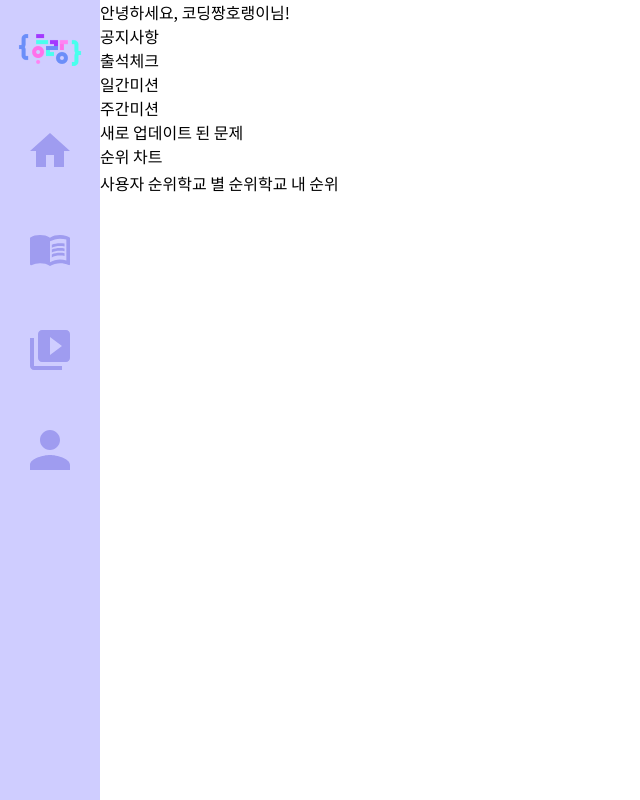
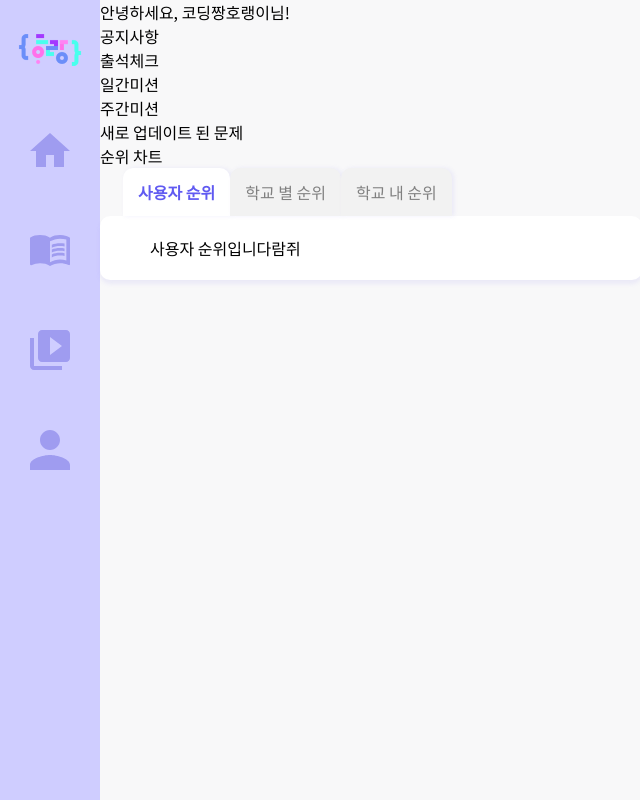
Before and after one commit to horang-edu/FE, a React (Create React App) app: page / in a window 1280 px wide. Shown: the whole page, without its empty margins (0-640 px from the left). Built offline with nearby package versions, Linux system fonts and the light colour scheme.

Commit message:
#18 feat : 탭 메뉴 컴포넌트

```diff
--- a/src/components/common/layout/Layout.jsx
+++ b/src/components/common/layout/Layout.jsx
@@ -4,10 +4,10 @@ import { Outlet } from "react-router-dom";
 
 function Layout() {
   return (
-    <div className="w-full h-[100vh] overflow-auto">
-      <div className="flex h-full">
+    <div className="w-full h-[100vh] overflow-auto bg-bgcolor">
+      <div className="flex w-full h-full">
         <Sidebar />
-        <section>
+        <section className="w-full">
           <Outlet />
         </section>
       </div>
--- /dev/null
+++ b/src/components/ranking/CampusRanking.jsx
@@ -0,0 +1,7 @@
+import React from "react";
+
+function CampusRanking() {
+  return <div>교내 랭킹입니다람쥐</div>;
+}
+
+export default CampusRanking;
--- /dev/null
+++ b/src/components/ranking/SchoolRanking.jsx
@@ -0,0 +1,7 @@
+import React from "react";
+
+function SchoolRanking() {
+  return <div>학교 별 랭킹입니다람쥐</div>;
+}
+
+export default SchoolRanking;
--- /dev/null
+++ b/src/components/ranking/UserRanking.jsx
@@ -0,0 +1,7 @@
+import React from "react";
+
+function UserRanking() {
+  return <div>사용자 순위입니다람쥐</div>;
+}
+
+export default UserRanking;
--- /dev/null
+++ b/src/components/tab/Tab.jsx
@@ -0,0 +1,29 @@
+import React, { useState } from "react";
+
+function Tab({ tabData, type }) {
+  const [currentTab, setCurrentTab] = useState(0);
+  const padding = {
+    userRanking: "px-[3.125rem] py-5",
+    schoolRanking: "px-[6.375rem] py-5",
+    campusRanking: "px-[4.5rem] py-5",
+    notice: "px-[2.375rem] py-8",
+    question: "px-[1.875rem] pt-5 pb-[2.375rem]",
+  };
+
+  return (
+    <div>
+      <ul className="flex ml-[1.4375rem]">
+        {tabData.map((item, index) => {
+          return (
+            <li onClick={() => setCurrentTab(index)} className={index === currentTab ? "tabMenu-active" : "tabMenu"}>
+              {item.menu}
+            </li>
+          );
+        })}
+      </ul>
+      <div className={`${padding[type]} w-full rounded-custom shadow-custom bg-white`}>{tabData[currentTab].content}</div>
+    </div>
+  );
+}
+
+export default Tab;
--- a/src/pages/Home.jsx
+++ b/src/pages/Home.jsx
@@ -1,6 +1,16 @@
 import React from "react";
+import Tab from "../components/tab/Tab";
+import UserRanking from "../components/ranking/UserRanking";
+import SchoolRanking from "../components/ranking/SchoolRanking";
+import CampusRanking from "../components/ranking/CampusRanking";
 
 function Home() {
+  const tabData = [
+    { menu: "사용자 순위", content: <UserRanking /> },
+    { menu: "학교 별 순위", content: <SchoolRanking /> },
+    { menu: "학교 내 순위", content: <CampusRanking /> },
+  ];
+
   return (
     <div>
       <div>
@@ -13,14 +23,9 @@ function Home() {
         <div>주간미션</div>
       </div>
       <div>새로 업데이트 된 문제</div>
-      <div>
-        <div>순위 차트</div>
-        <div>
-          <button>사용자 순위</button>
-          <button>학교 별 순위</button>
-          <button>학교 내 순위</button>
-          <div></div>
-        </div>
+      <div className="w-[542px]">
+        <h2>순위 차트</h2>
+        <Tab tabData={tabData} type={"userRanking"} />
       </div>
     </div>
   );
--- a/src/style/styles.css
+++ b/src/style/styles.css
@@ -2,13 +2,6 @@
 @import "tailwindcss/base";
 @import "tailwindcss/components";
 @import "tailwindcss/utilities";
-
-.layout {
-  display: flex;
-  flex-direction: column;
-  justify-content: center;
-  align-items: center;
-}
 
 .progress-layout {
   width: 995px;
@@ -71,3 +64,22 @@
   border: 0.125rem solid rgba(207, 205, 255, 1);
   border-radius: 0.625rem;
 }
+
+.tabMenu-active {
+  padding: 0.75rem 0.9375rem;
+  background-color: #ffffff;
+  color: #605af1;
+  font-weight: 600;
+  cursor: pointer;
+  border-radius: 0.625rem 0.625rem 0rem 0rem;
+  box-shadow: 2px 0px 4px 0px rgba(159, 156, 240, 0.15);
+}
+
+.tabMenu {
+  padding: 0.75rem 0.9375rem;
+  background-color: #f2f2f2;
+  color: #808080;
+  cursor: pointer;
+  border-radius: 0.625rem 0.625rem 0rem 0rem;
+  box-shadow: 2px 0px 4px 0px rgba(159, 156, 240, 0.15);
+}
--- a/tailwind.config.js
+++ b/tailwind.config.js
@@ -3,51 +3,52 @@ module.exports = {
   theme: {
     extend: {
       fontFamily: {
-        'sans': ['Noto Sans', 'sans-serif'],
+        sans: ["Noto Sans", "sans-serif"],
       },
       width: {
-        '92': '5.75rem',
-        '417': '26.0625rem',
-        '542': '33.875rem',
-        '40': '2.5rem',
+        92: "5.75rem",
+        417: "26.0625rem",
+        542: "33.875rem",
+        40: "2.5rem",
       },
       height: {
-        '79': '4.9375rem',
-        '40': '2.5rem',
+        79: "4.9375rem",
+        40: "2.5rem",
       },
       fontSize: {
-        '12': '0.75rem',
-        '16': '1rem',
-        '22': '1.375rem',
-        '24': '1.5rem',
-        '28': '1.75rem',
+        12: "0.75rem",
+        16: "1rem",
+        22: "1.375rem",
+        24: "1.5rem",
+        28: "1.75rem",
       },
       spacing: {
-        '4': '0.25rem',
-        '10': '0.625rem',
-        '12':'0.75rem',
-        '16': '1rem',
-        '17': '1.0625rem',
-        '19': '1.1875rem',
-        '22': '1.375rem',
-        '24': '1.5rem',
-        '25': '1.5625rem',
-        '26': '1.625rem',
-        '31': '1.9375rem',
-        '40': '2.5rem',
-        '45': '2.8125rem'
+        4: "0.25rem",
+        10: "0.625rem",
+        12: "0.75rem",
+        16: "1rem",
+        17: "1.0625rem",
+        19: "1.1875rem",
+        22: "1.375rem",
+        24: "1.5rem",
+        25: "1.5625rem",
+        26: "1.625rem",
+        31: "1.9375rem",
+        40: "2.5rem",
+        45: "2.8125rem",
       },
       colors: {
-        'color1': 'rgba(144, 126, 255, 1)',
-        'color2': 'rgba(231, 231, 255, 1)',
-        'color3': 'rgba(207, 205, 255, 1)',
-        'color4': 'rgba(220, 219, 255, 1)',
-        'color5': 'rgba(159, 156, 240, 1)',
-        'color6': 'rgba(96, 90, 241, 1)',
-        'white': 'rgba(255, 255, 255, 1)',
+        color1: "rgba(144, 126, 255, 1)",
+        color2: "rgba(231, 231, 255, 1)",
+        color3: "rgba(207, 205, 255, 1)",
+        color4: "rgba(220, 219, 255, 1)",
+        color5: "rgba(159, 156, 240, 1)",
+        color6: "rgba(96, 90, 241, 1)",
+        white: "rgba(255, 255, 255, 1)",
+        bgcolor: "rgba(248, 248, 249, 1)",
       },
       boxShadow: {
-        'custom': '0rem .25rem .25rem 0rem rgba(159, 156, 240, 0.15)',
+        custom: "0rem .25rem .25rem 0rem rgba(159, 156, 240, 0.15)",
       },
       borderRadius: {
         custom: "0.625rem",
```
Also changed, not shown: src/components/Progress.js (+5 -13 lines), src/assets/svg/profile.svg (renamed from src/assets/profile.svg).
